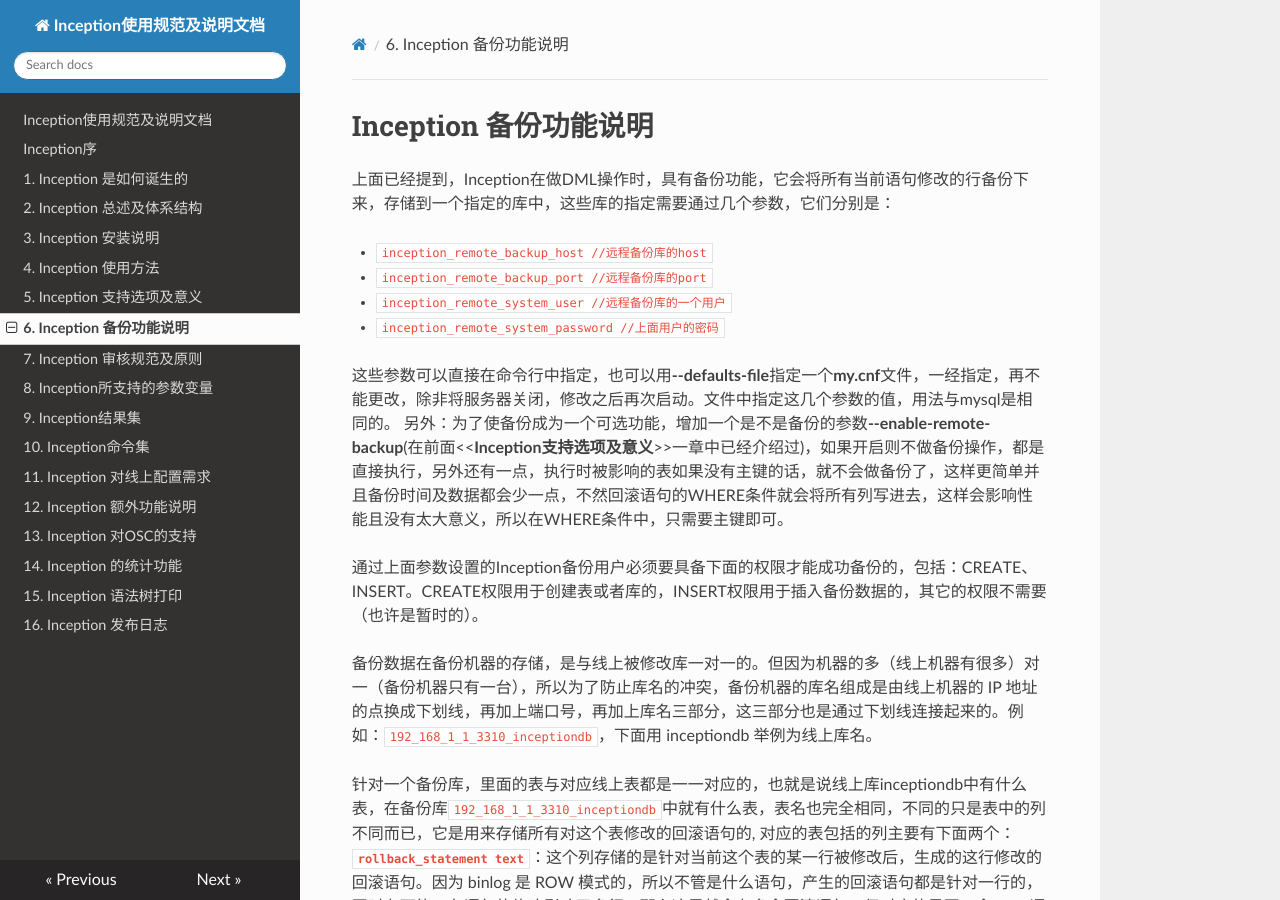
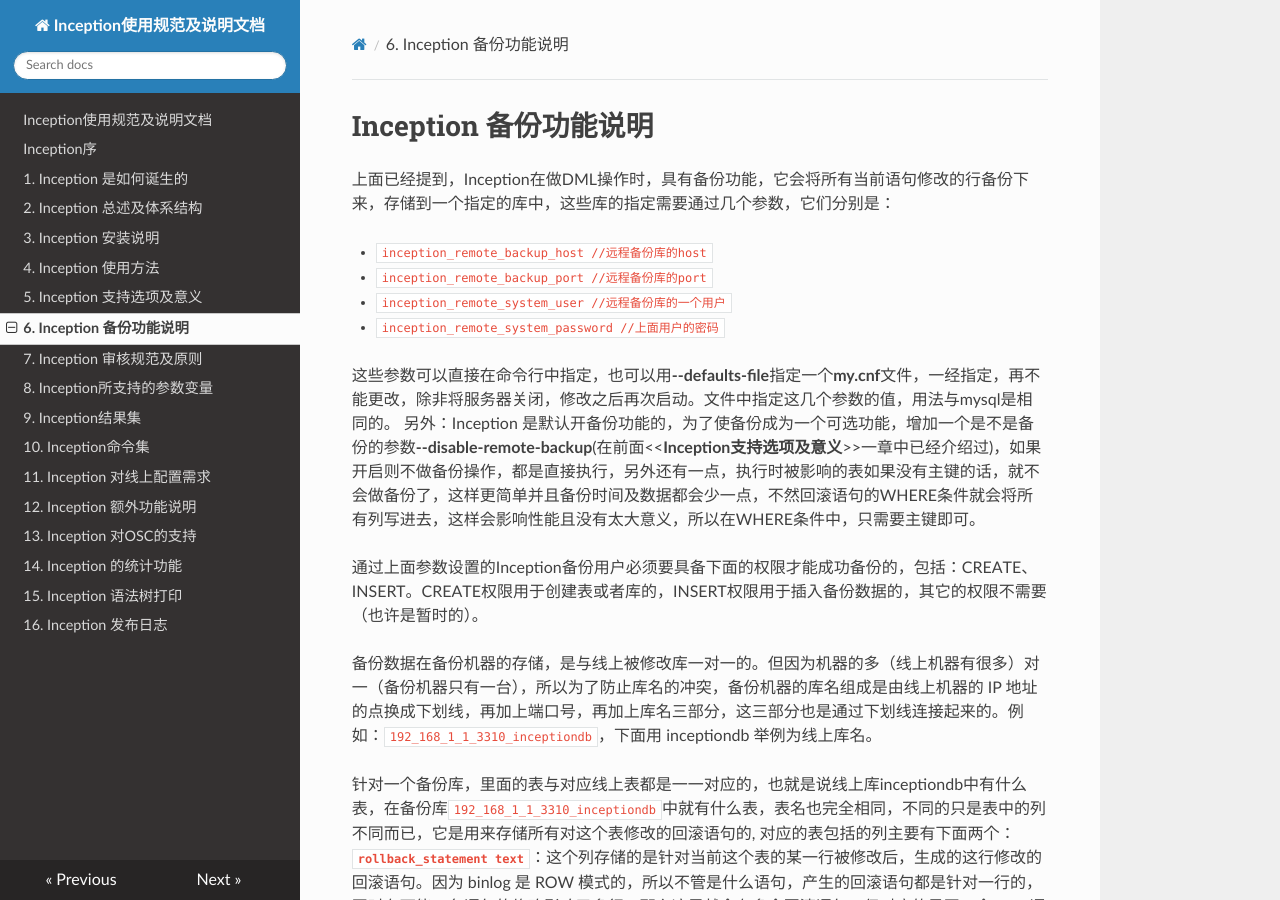
Before and after one commit to mysql-inception/inception-document, an MkDocs documentation site: the page built from docs/backup.md, in a window 1280 px wide and 900 px high. Built offline with MkDocs 1.6.1, drawn with Linux system fonts in a browser that asks for light colours; nearby versions of some CDN libraries; old or Windows-style settings are respelled for this version of MkDocs.

Commit message:
修正 inception 关闭远程备份功能参数 --disable-remote-backup 描述容易误会的地方。

```diff
--- a/docs/backup.md
+++ b/docs/backup.md
@@ -7,7 +7,7 @@
 * `inception_remote_system_password //上面用户的密码`
 
 这些参数可以直接在命令行中指定，也可以用**--defaults-file**指定一个**my.cnf**文件，一经指定，再不能更改，除非将服务器关闭，修改之后再次启动。文件中指定这几个参数的值，用法与mysql是相同的。
-另外：为了使备份成为一个可选功能，增加一个是不是备份的参数**--enable-remote-backup**(在前面<<**Inception支持选项及意义**>>一章中已经介绍过)，如果开启则不做备份操作，都是直接执行，另外还有一点，执行时被影响的表如果没有主键的话，就不会做备份了，这样更简单并且备份时间及数据都会少一点，不然回滚语句的WHERE条件就会将所有列写进去，这样会影响性能且没有太大意义，所以在WHERE条件中，只需要主键即可。
+另外：Inception 是默认开备份功能的，为了使备份成为一个可选功能，增加一个是不是备份的参数**--disable-remote-backup**(在前面<<**Inception支持选项及意义**>>一章中已经介绍过)，如果开启则不做备份操作，都是直接执行，另外还有一点，执行时被影响的表如果没有主键的话，就不会做备份了，这样更简单并且备份时间及数据都会少一点，不然回滚语句的WHERE条件就会将所有列写进去，这样会影响性能且没有太大意义，所以在WHERE条件中，只需要主键即可。
 
 通过上面参数设置的Inception备份用户必须要具备下面的权限才能成功备份的，包括：CREATE、INSERT。CREATE权限用于创建表或者库的，INSERT权限用于插入备份数据的，其它的权限不需要（也许是暂时的）。
 
```
